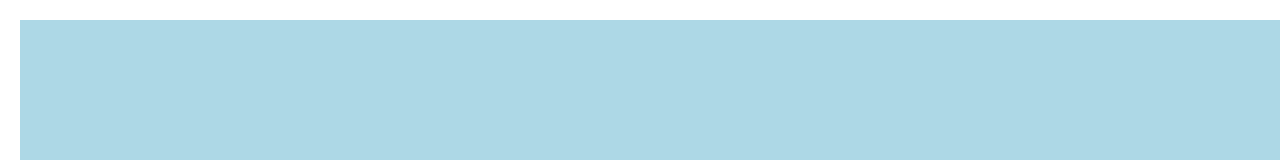
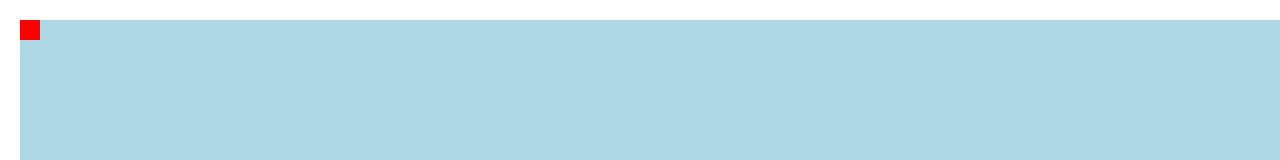
Before and after one commit to zelitosaide/react-js-course, a React (Create React App) app: page / in a window 1280 px wide. Shown: the top 160 px of the page. Built offline with nearby package versions, Linux system fonts and the light colour scheme.

Commit message:
Choosing the State Structure

```diff
--- a/src/learn/learn-react/managing-state/choosing-the-state-structure/index.js
+++ b/src/learn/learn-react/managing-state/choosing-the-state-structure/index.js
@@ -21,6 +21,15 @@ function MovingDot() {
         height: "100vh",
         backgroundColor: "lightblue",
       }}
-    ></div>
+    >
+      <div
+        style={{
+          position: "absolute",
+          backgroundColor: "red",
+          width: 20,
+          height: 20,
+        }}
+      />
+    </div>
   );
 }
```
